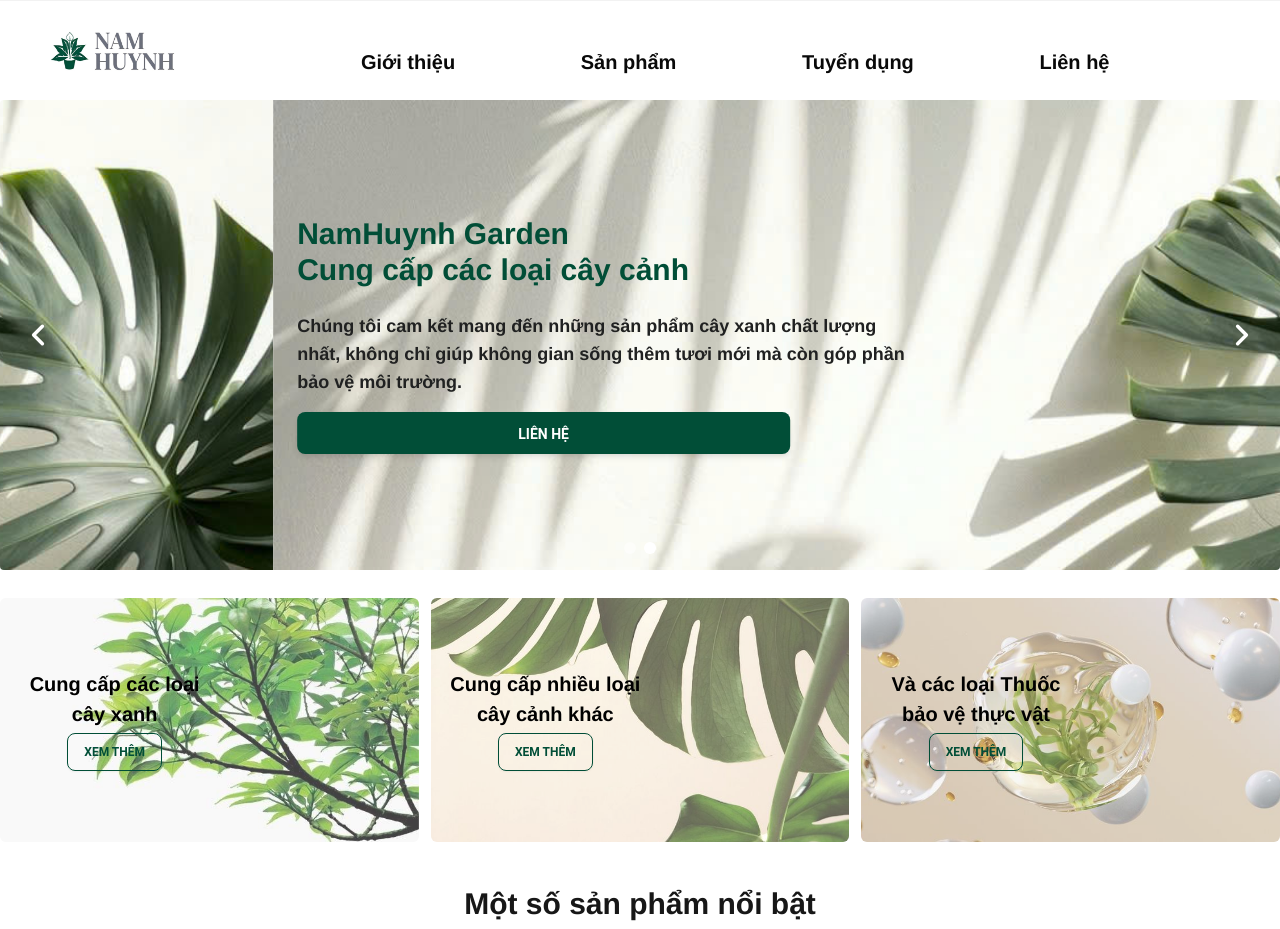
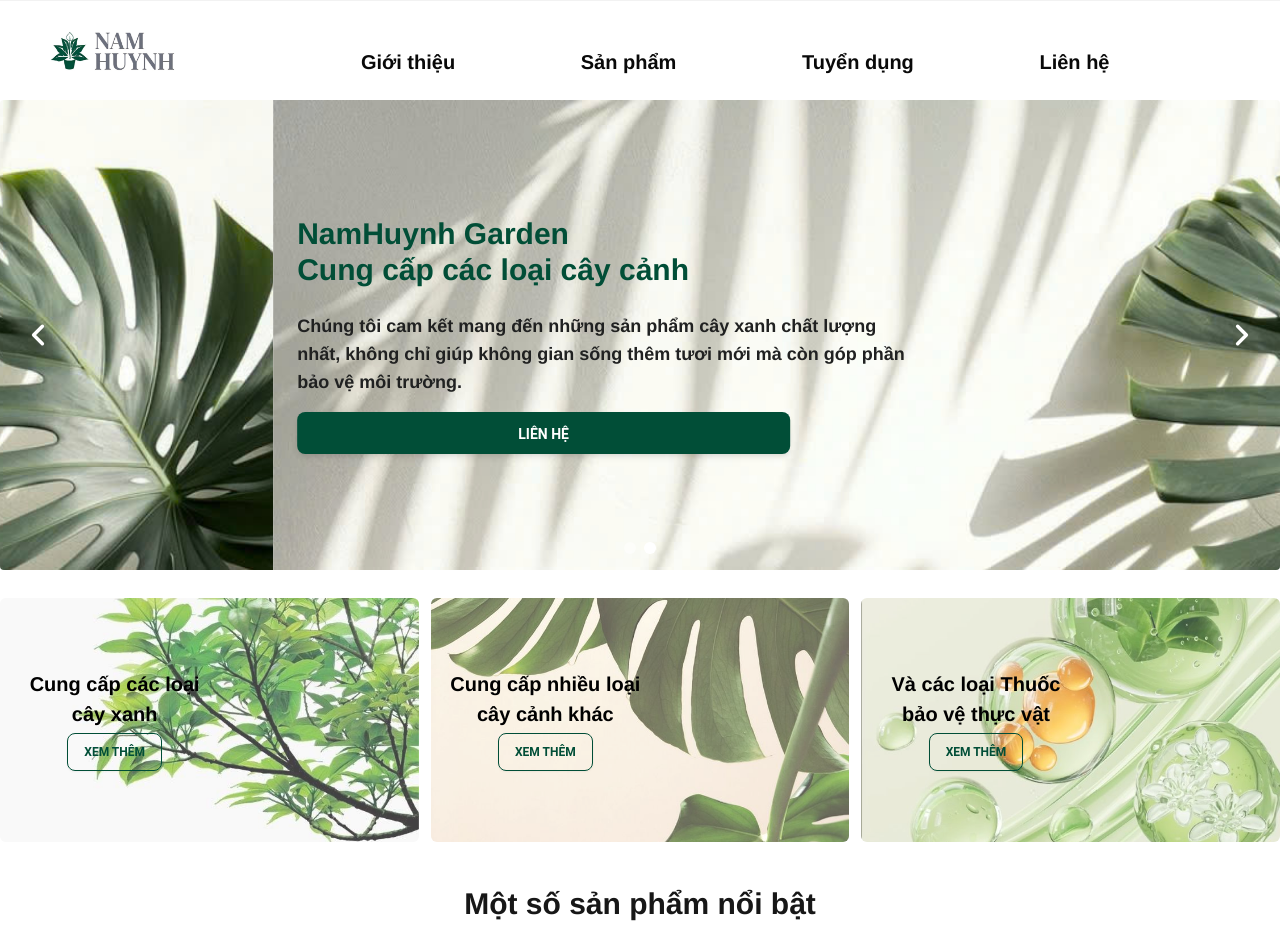
Before and after one commit to namhn201/plants-website, a Next.js app: page /dashboard in a window 1280 px wide. Shown: the top 929 px of the page. Built offline with nearby package versions, Linux system fonts and the light colour scheme.

Commit message:
fix 3 image ben duoi slider

```diff
--- a/src/components/pages/Dashboard/index.tsx
+++ b/src/components/pages/Dashboard/index.tsx
@@ -189,19 +189,16 @@ const DashboardComponent = () => {
             <div className="relative px-3 md:px-0 h-full w-full">
               <img
                 className="h-full w-full object-cover rounded-md max-h-[300px]"
-                src="./assets/plant_menu_7.jpg"
+                src="./assets/plant_menu_6.jpg"
                 alt=""
               />
               <div className="absolute inset-0 bg-white bg-opacity-25"></div>
 
               <div className="absolute pl-3 top-0 left-1 w-1/2 h-full text-black flex flex-col justify-center items-center">
-                {/* <h1 className="overflow-hidden text-2xl font-bold leading-6 text-black">
-                  aa
-                </h1> */}
+
                 <p className=" text-[14px] sm:text-[20px] font-bold text-center pb-1">
                   Và các loại Thuốc bảo vệ thực vật
                 </p>
-                {/* <Button className="bg-[#014e37]">Shop Now</Button> */}
                 <button
                   className=" font-sans font-semibold text-[9px] md:text-[12px] border-[#014E37] text-[#014E37] rounded-lg border border-slate-300 py-2 px-4 text-center text-sm transition-all shadow-sm hover:shadow-lg text-slate-600 hover:text-white hover:bg-[#014E37] focus:bg-slate-800 focus:border-slate-800 0 disabled:pointer-events-none disabled:opacity-50 disabled:shadow-none"
                 >
```
